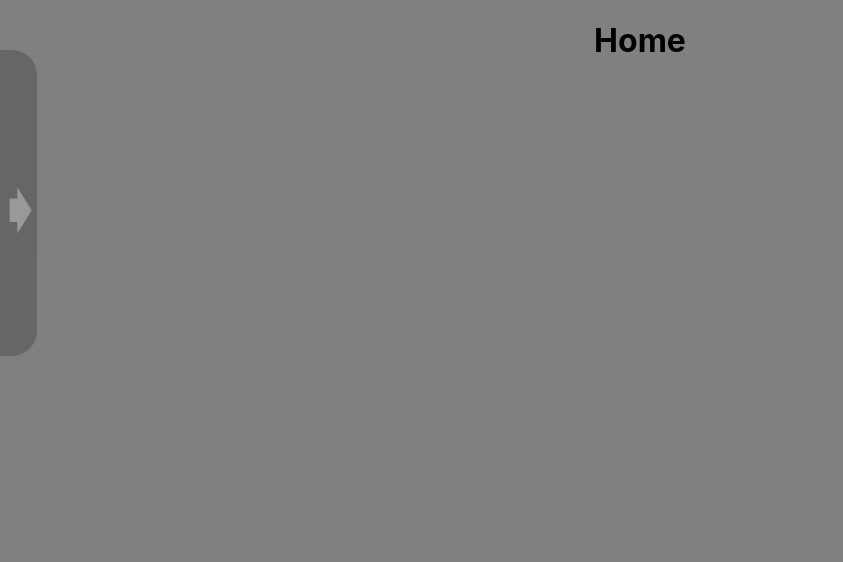
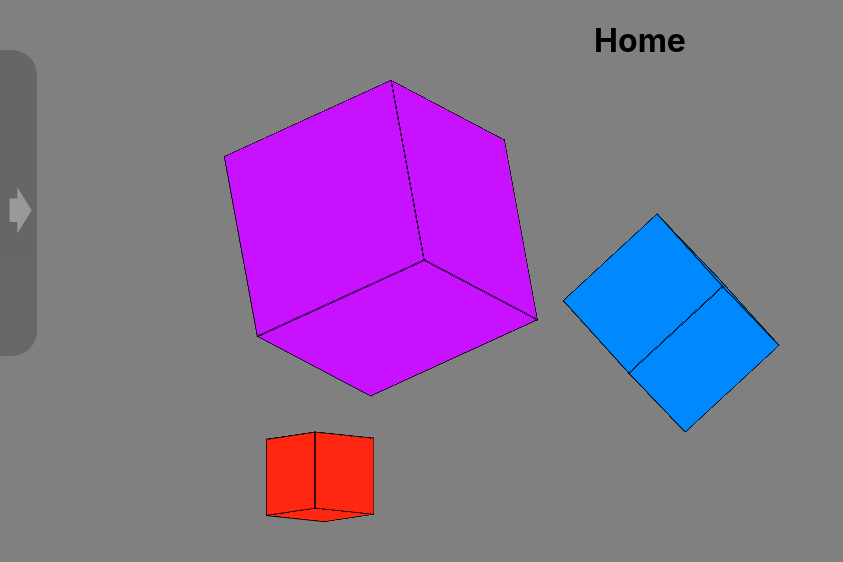
Before and after one commit to B1LL1E/chatClient, a React (Create React App) app: page / in a window 1280 px wide. Shown: the top 562 px of the page, without its empty margins (0-843 px from the left). Built offline with nearby package versions, Linux system fonts and the light colour scheme.

Commit message:
dodano kosci

```diff
--- a/src/strony/home/Home.css
+++ b/src/strony/home/Home.css
@@ -13,3 +13,7 @@ h1#napis{
     transition: 1s;
     animation: start 5s;
 }
+
+body{
+    overflow: hidden;
+}
--- a/src/strony/home/Home.js
+++ b/src/strony/home/Home.js
@@ -1,4 +1,5 @@
-import './Home.css'
+import './Home.css';
+import './Kosc.css';
 
 export default function Home() {
     return(
@@ -7,6 +8,115 @@ export default function Home() {
             {/* <img src='https://media.tenor.com/w9igeBYuXpsAAAAM/amog-us-among-us.gif' alt='imgHome'></img> */}
 
             <h1 id='napis'> Choose one from the option on the left</h1>
+
+            {/* 1 */}
+            <div id='cube3' style={{
+                '--kolor': "rgb(0, 136, 255)",
+                "--wielkosc": "9.9vw",
+                "--predkosc360": "3s",
+                "--rotX": "0deg",
+                "--rotY": "-30deg",
+                "--rotZ": "0deg",
+                "--odX": "25%",
+                "--odY": "150%",
+                "--doX": "75%",
+                "--doY": "-50%",
+                "--czasPrzesu": "10s"
+                }}>
+                <div id='cube2'>
+                    <div id='cube'>
+                        <div id='wall' style={{ '--obrot': 1}}></div>
+                        <div id='wall' style={{ '--obrot': 2}}></div>
+                        <div id='wall' style={{ '--obrot': 3}}></div>
+                        <div id='wall' style={{ '--obrot': 4}}></div>
+                        <div id='floor' style={{ '--floor': 1}}></div>
+                        <div id='floor' style={{ '--floor': -1}}></div>
+                    </div>
+                </div>
+            </div>
+
+
+
+                {/* 2 */}
+            <div id='cube3' style={{
+                '--kolor': "rgb(255, 38, 18)",
+                "--wielkosc": "5.9vw",
+                "--predkosc360": "1s",
+                "--rotX": "0deg",
+                "--rotY": "-180deg",
+                "--rotZ": "0deg",
+                "--odX": "25%",
+                "--odY": "-50%",
+                "--doX": "25%",
+                "--doY": "150%",
+                "--czasPrzesu": "10s"
+                }}>
+                <div id='cube2'>
+                    <div id='cube'>
+                        <div id='wall' style={{ '--obrot': 1}}></div>
+                        <div id='wall' style={{ '--obrot': 2}}></div>
+                        <div id='wall' style={{ '--obrot': 3}}></div>
+                        <div id='wall' style={{ '--obrot': 4}}></div>
+                        <div id='floor' style={{ '--floor': 1}}></div>
+                        <div id='floor' style={{ '--floor': -1}}></div>
+                    </div>
+                </div>
+            </div>
+
+
+            {/* 3 */}
+            <div id='cube3' style={{
+                '--kolor': "rgb(200, 18, 255)",
+                "--wielkosc": "15.9vw",
+                "--predkosc360": "8s",
+                "--rotX": "0deg",
+                "--rotY": "70deg",
+                "--rotZ": "160deg",
+                "--odX": "-25%",
+                "--odY": "-25%",
+                "--doX": "125%",
+                "--doY": "125%",
+                "--czasPrzesu": "15s"
+                }}>
+                <div id='cube2'>
+                    <div id='cube'>
+                        <div id='wall' style={{ '--obrot': 1}}></div>
+                        <div id='wall' style={{ '--obrot': 2}}></div>
+                        <div id='wall' style={{ '--obrot': 3}}></div>
+                        <div id='wall' style={{ '--obrot': 4}}></div>
+                        <div id='floor' style={{ '--floor': 1}}></div>
+                        <div id='floor' style={{ '--floor': -1}}></div>
+                    </div>
+                </div>
+            </div>
+
+
+            {/* 4 */}
+            <div id='cube3' style={{
+                '--kolor': "rgb(3, 0, 169)",
+                "--wielkosc": "12.9vw",
+                "--predkosc360": "5s",
+                "--rotX": "0deg",
+                "--rotY": "70deg",
+                "--rotZ": "160deg",
+                "--odX": "125%",
+                "--odY": "-25%",
+                "--doX": "20%",
+                "--doY": "125%",
+                "--czasPrzesu": "5s"
+                }}>
+                <div id='cube2'>
+                    <div id='cube'>
+                        <div id='wall' style={{ '--obrot': 1}}></div>
+                        <div id='wall' style={{ '--obrot': 2}}></div>
+                        <div id='wall' style={{ '--obrot': 3}}></div>
+                        <div id='wall' style={{ '--obrot': 4}}></div>
+                        <div id='floor' style={{ '--floor': 1}}></div>
+                        <div id='floor' style={{ '--floor': -1}}></div>
+                    </div>
+                </div>
+            </div>
+
         </div>
     )
 }
--- /dev/null
+++ b/src/strony/home/Kosc.css
@@ -0,0 +1,83 @@
+@keyframes obrotKoscia {
+    0% {
+        transform: rotateX(0deg) ;
+    }
+
+    100%{
+        transform: rotateX(360deg) ;
+    }
+}
+
+
+:root{
+    --wielkosc: 9.9vw;
+    --kolor: rgb(3, 0, 169);
+    --predkosc360: 5s;
+    --rotX: 0deg;
+    --rotY: -30deg;
+    --rotZ: 0deg;
+    --odX: 50%;
+    --odY: 50%;
+    --doX: 50%;
+    --doY: 50%;
+    --czasPrzesu: 5s;
+}
+
+@keyframes przesuwanie {
+    0%{
+        top: var(--odY);
+        left: var(--odX);
+    }
+
+    100%{
+        top: var(--doY);
+        left: var(--doX);
+    }
+}
+
+div#cube3{
+    transform-style: preserve-3d;
+    transform: rotateY(var(--rotY)) rotateX(var(--rotX)) rotateZ(var(--rotZ));
+    position: absolute;
+    top: 50%;
+    left: 50%;
+    animation: przesuwanie var(--czasPrzesu) linear infinite;
+}
+
+div#cube2{
+    transform-style: preserve-3d;
+    transform: rotateX(0deg)  rotateZ(0deg);
+    position: absolute;
+    top: 50%;
+    left: 50%;
+    animation: obrotKoscia var(--predkosc360) linear infinite;
+}
+
+div#cube{
+    position: absolute;
+    top: 50%;
+    left: 50%;
+    transform: translate(-50%,-50%) rotateY(50deg) rotateX(0deg);
+    transform-style: preserve-3d;
+
+}
+
+div#wall, div#floor{
+    background-color: var(--kolor);
+    height: var(--wielkosc);
+    width: var(--wielkosc);
+    border: solid 0.1vw black;
+    position: absolute;
+    top: 50%;
+    left: 50%;
+}
+
+div#wall{
+    transform-style: preserve-3d;
+    transform: translate(-50%,-50%)  rotateY(calc(var(--obrot) * 90deg))  translateZ(calc(var(--wielkosc) / 2));
+}
+
+div#floor{
+    transform-style: preserve-3d;
+    transform: translate(-50%,-50%) translateY(calc(var(--floor) * calc(var(--wielkosc) / 2))) rotateX(90deg);
+}
```
